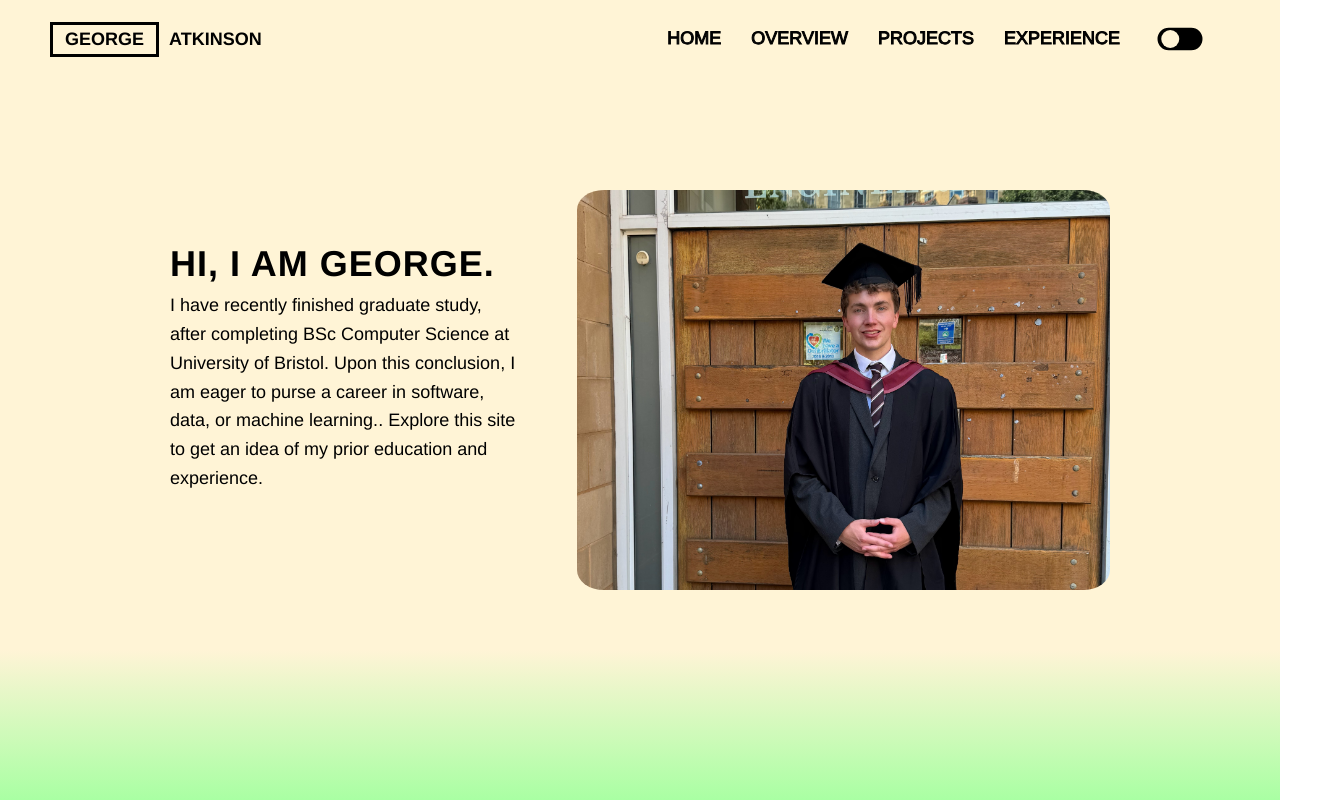
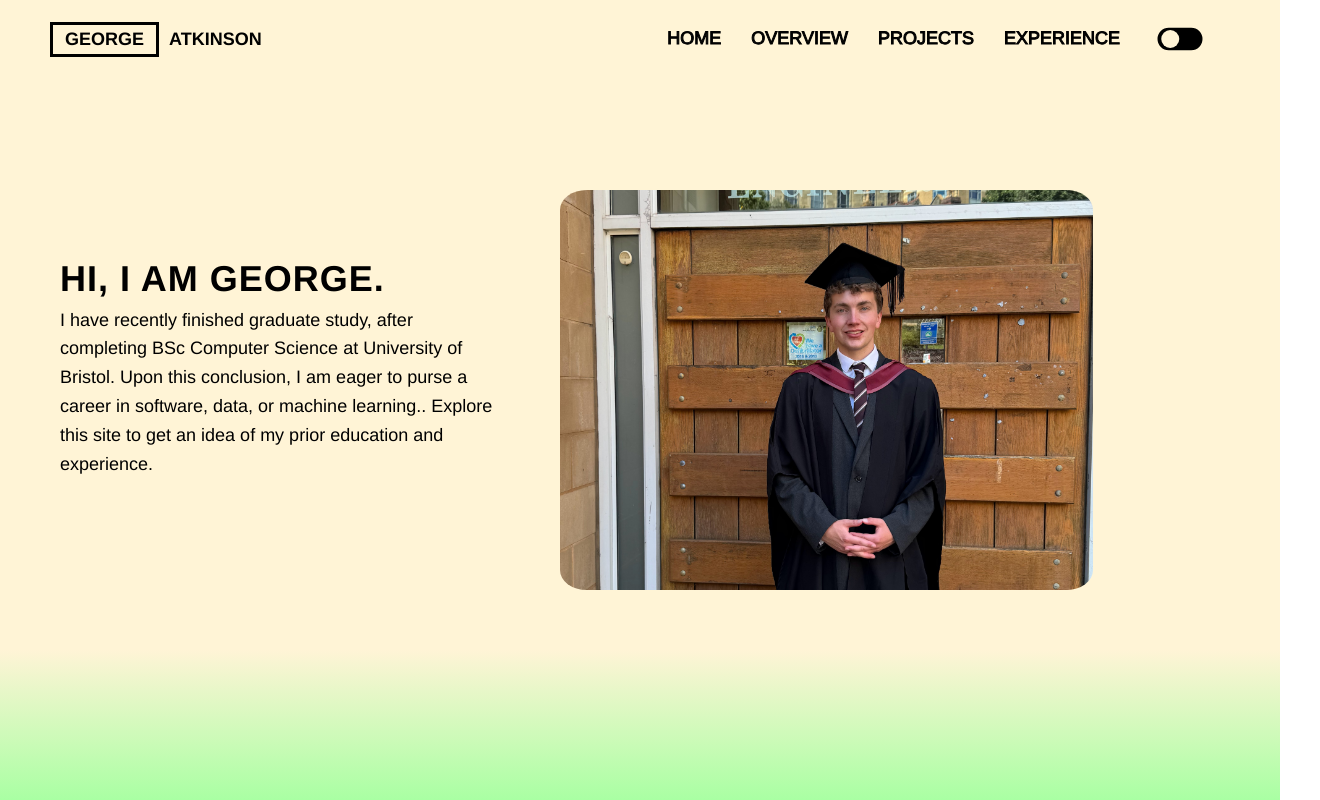
Before and after one commit to gfa789/portfolio, a React (Create React App) app: page / in a window 1280 px wide. Shown: the top 800 px of the page, 1320 px wide, since content can reach past the window. Built offline with nearby package versions, Linux system fonts and the light colour scheme.

Commit message:
Fixed width issue

```diff
--- a/src/App.css
+++ b/src/App.css
@@ -1,9 +1,10 @@
 .container{
   max-width: 1200px;
-  margin: 0 auto;
+  /* justify-content: center; */
+  margin: auto auto;
   padding: 0 2rem;
-  margin-left: 15rem;
-  margin-right: 15rem;
+  /* margin-left: 15rem; */
+  /* margin-right: 15rem; */
   /* border-left: #000 5px solid;
   border-right: #000 5px solid; */}
 
--- a/src/index.css
+++ b/src/index.css
@@ -47,6 +47,8 @@ html{
   overflow-x:hidden;
   /* overflow-y:hidden; */
   width: 100%;
+  /* justify-content: center; */
+  align-items: center;
 }
 
 .no-scroll{
```
